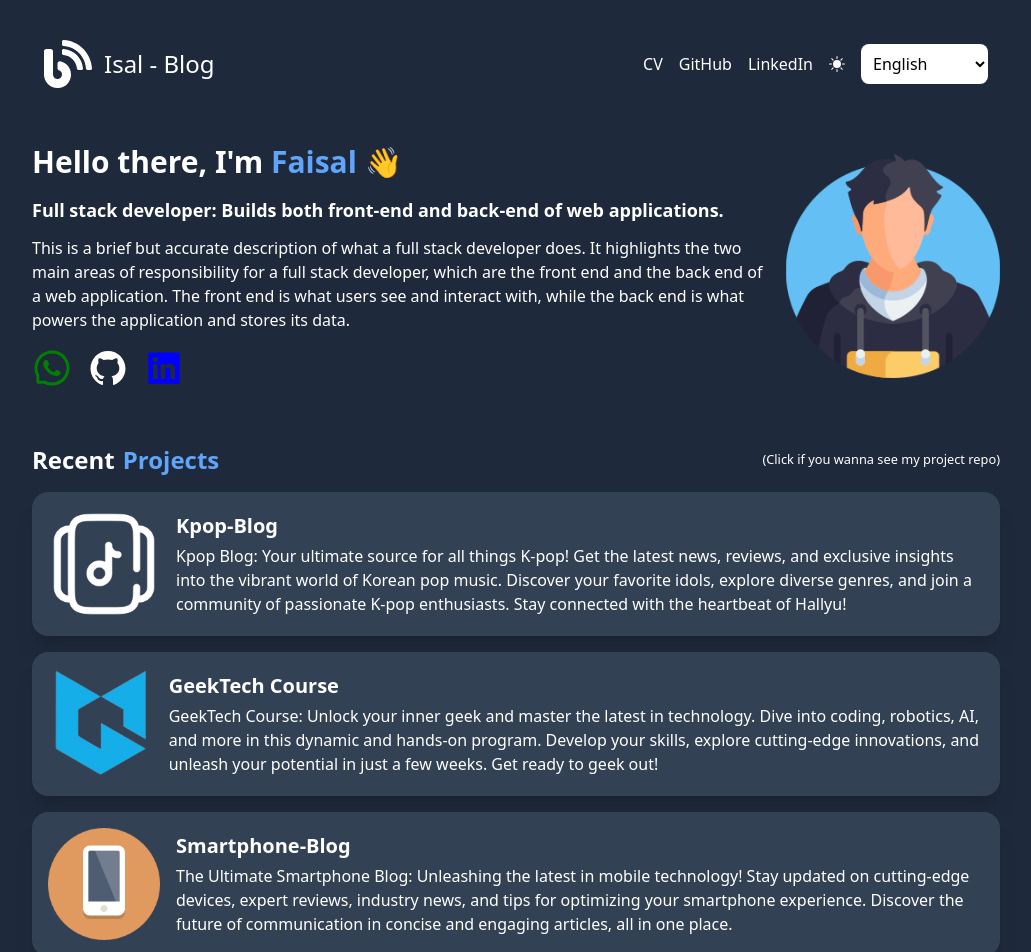
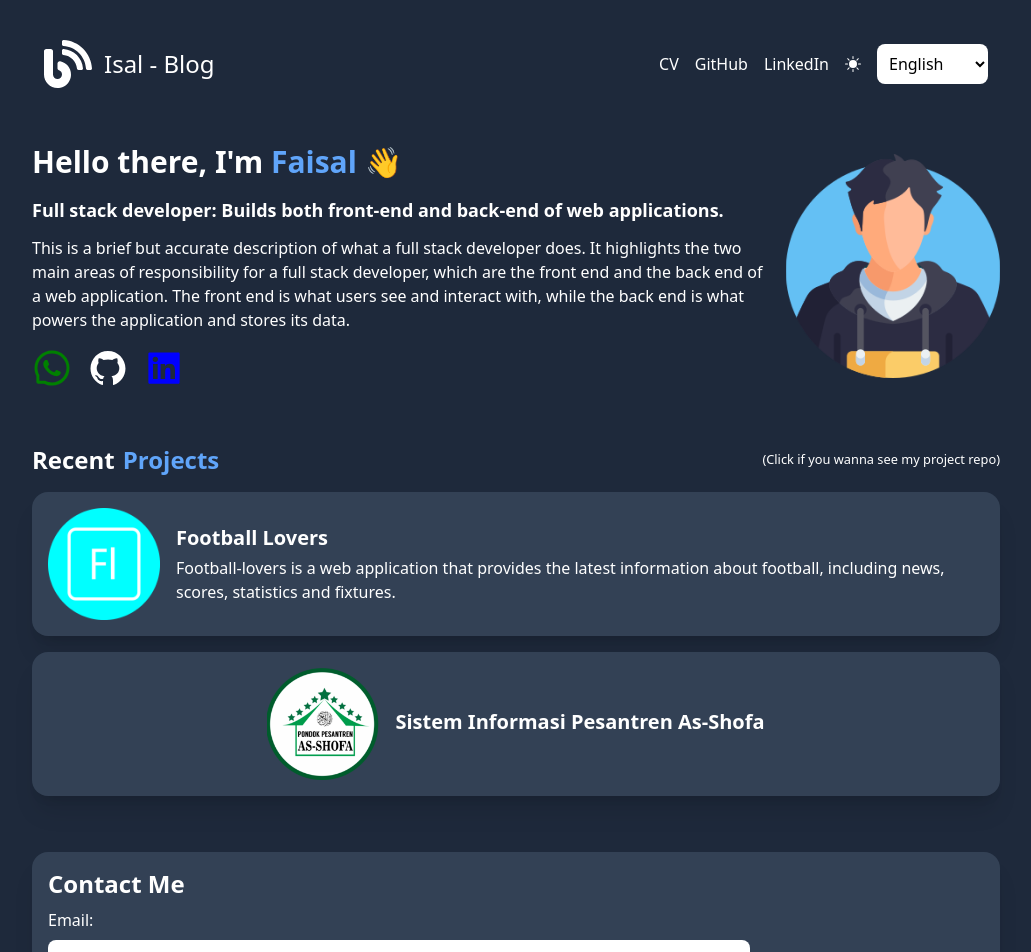
Before and after one commit to Isal-man/portofolio-isal, a React (Vite) app: page / in a window 1280 px wide. Shown: the top 952 px of the page, without its empty margins (124-1155 px from the left). Built offline with nearby package versions, Linux system fonts and the light colour scheme.

Commit message:
make update

```diff
--- a/src/components/Header.jsx
+++ b/src/components/Header.jsx
@@ -40,7 +40,7 @@ const Header = () => {
           </button>
         )}
         <select value={language} className={`${theme === "dark" ? "bg-white text-black" : "bg-slate-800 text-white"} rounded-lg p-2`} onChange={(e) => setLanguage(e.target.value)}>
-          <option hidden selected>Pilih Bahasa</option>
+
           <option value="id">Indonesia</option>
           <option value="en">English</option>
           <option value="kr">Korea</option>
--- a/src/pages/Home.jsx
+++ b/src/pages/Home.jsx
@@ -18,27 +18,18 @@ const Home = () => {
   const [projects, setProjects] = useState([
     {
       id: 1,
-      name: "Kpop-Blog",
-      icon: "/kpop-blog.png",
+      name: "Football Lovers",
+      icon: "/football-lovers.png",
       description:
-        "Kpop Blog: Your ultimate source for all things K-pop! Get the latest news, reviews, and exclusive insights into the vibrant world of Korean pop music. Discover your favorite idols, explore diverse genres, and join a community of passionate K-pop enthusiasts. Stay connected with the heartbeat of Hallyu!",
-      link: "https://github.com/Isal-man/kpop-blog-fe",
+        "Football-lovers is a web application that provides the latest information about football, including news, scores, statistics and fixtures.",
+      link: "https://github.com/Isal-man/Web-Football-Lovers",
     },
     {
       id: 2,
-      name: "GeekTech Course",
-      icon: "/logo-geektech-course.png",
-      description:
-        "GeekTech Course: Unlock your inner geek and master the latest in technology. Dive into coding, robotics, AI, and more in this dynamic and hands-on program. Develop your skills, explore cutting-edge innovations, and unleash your potential in just a few weeks. Get ready to geek out!",
+      name: "Sistem Informasi Pesantren As-Shofa",
+      icon: "/pesantren.png",
+      description: "",
       link: "https://github.com/Isal-man/GeekTech-Course-fe",
-    },
-    {
-      id: 3,
-      name: "Smartphone-Blog",
-      icon: "/logo-smartphone-blog.png",
-      description:
-        "The Ultimate Smartphone Blog: Unleashing the latest in mobile technology! Stay updated on cutting-edge devices, expert reviews, industry news, and tips for optimizing your smartphone experience. Discover the future of communication in concise and engaging articles, all in one place.",
-      link: "https://github.com/Isal-man/smartphone-blog",
     },
   ]);
   const [mail, setMail] = useState("");
```
Also changed, not shown: public/football-lovers.png (added), public/pesantren.png (added).
